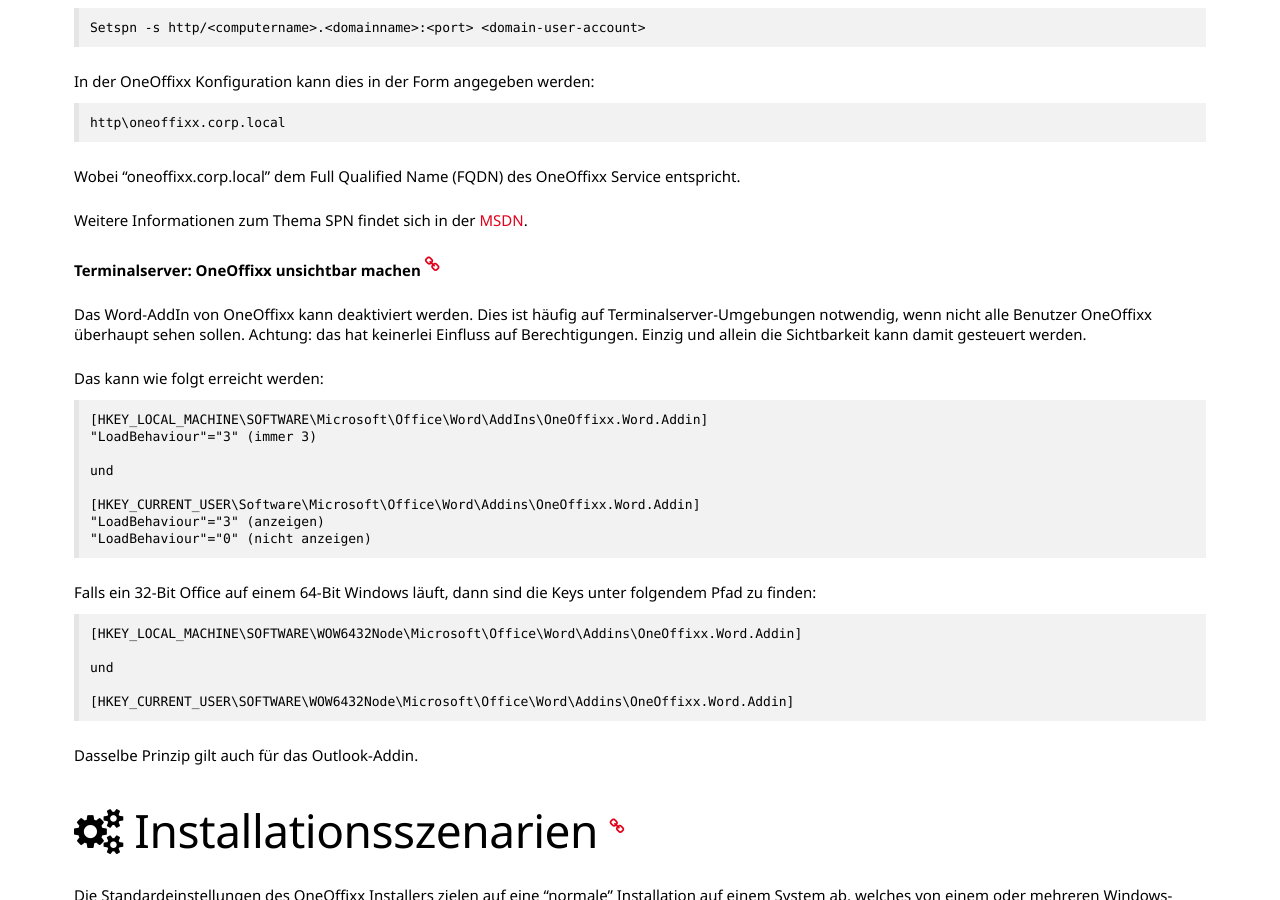
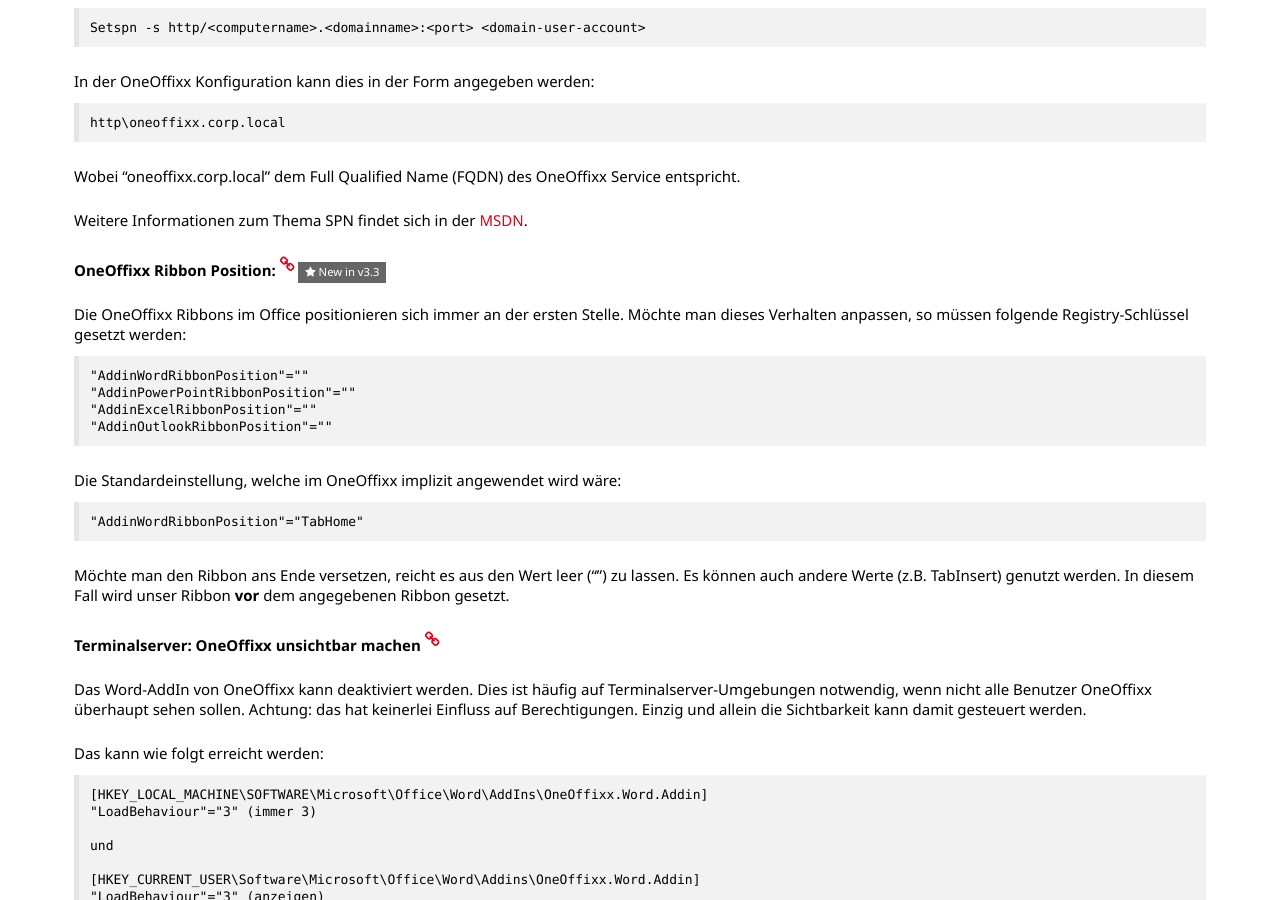
Before and after one commit to primesoft-group/oneoffixx-docs, a Jekyll site: the page built from _pages/install/de/client.md, in a window 1280 px wide and 900 px high, scrolled down 3597 px. Built offline with Jekyll 4.4.1, drawn with Linux system fonts in a browser that asks for light colours; nearby versions of some CDN libraries; some web fonts are replaced.

Commit message:
Update client.md

```diff
--- a/_pages/install/de/client.md
+++ b/_pages/install/de/client.md
@@ -140,6 +140,21 @@
 
 Weitere Informationen zum Thema SPN findet sich in der [MSDN](https://msdn.microsoft.com/en-us/library/ms677949%28v=vs.85%29.aspx?f=255&MSPPError=-2147217396).
 
+__OneOffixx Ribbon Position:__ {% include anchor.html name="oneoffixxribbon" %}  {% include new-badge.html version="3.3" %}
+
+Die OneOffixx Ribbons im Office positionieren sich immer an der ersten Stelle. Möchte man dieses Verhalten anpassen, so müssen folgende Registry-Schlüssel gesetzt werden:
+
+    "AddinWordRibbonPosition"=""
+    "AddinPowerPointRibbonPosition"=""
+    "AddinExcelRibbonPosition"=""
+    "AddinOutlookRibbonPosition"=""
+
+Die Standardeinstellung, welche im OneOffixx implizit angewendet wird wäre:
+
+    "AddinWordRibbonPosition"="TabHome"
+
+Möchte man den Ribbon ans Ende versetzen, reicht es aus den Wert leer ("") zu lassen. Es können auch andere Werte (z.B. TabInsert) genutzt werden. In diesem Fall wird unser Ribbon __vor__ dem angegebenen Ribbon gesetzt.
+
 __Terminalserver: OneOffixx unsichtbar machen__ {% include anchor.html name="oneoffixx_hidden" %}
 
 Das Word-AddIn von OneOffixx kann deaktiviert werden. Dies ist häufig auf Terminalserver-Umgebungen notwendig, wenn nicht alle Benutzer OneOffixx überhaupt sehen sollen. Achtung: das hat keinerlei Einfluss auf Berechtigungen. Einzig und allein die Sichtbarkeit kann damit gesteuert werden.
```
